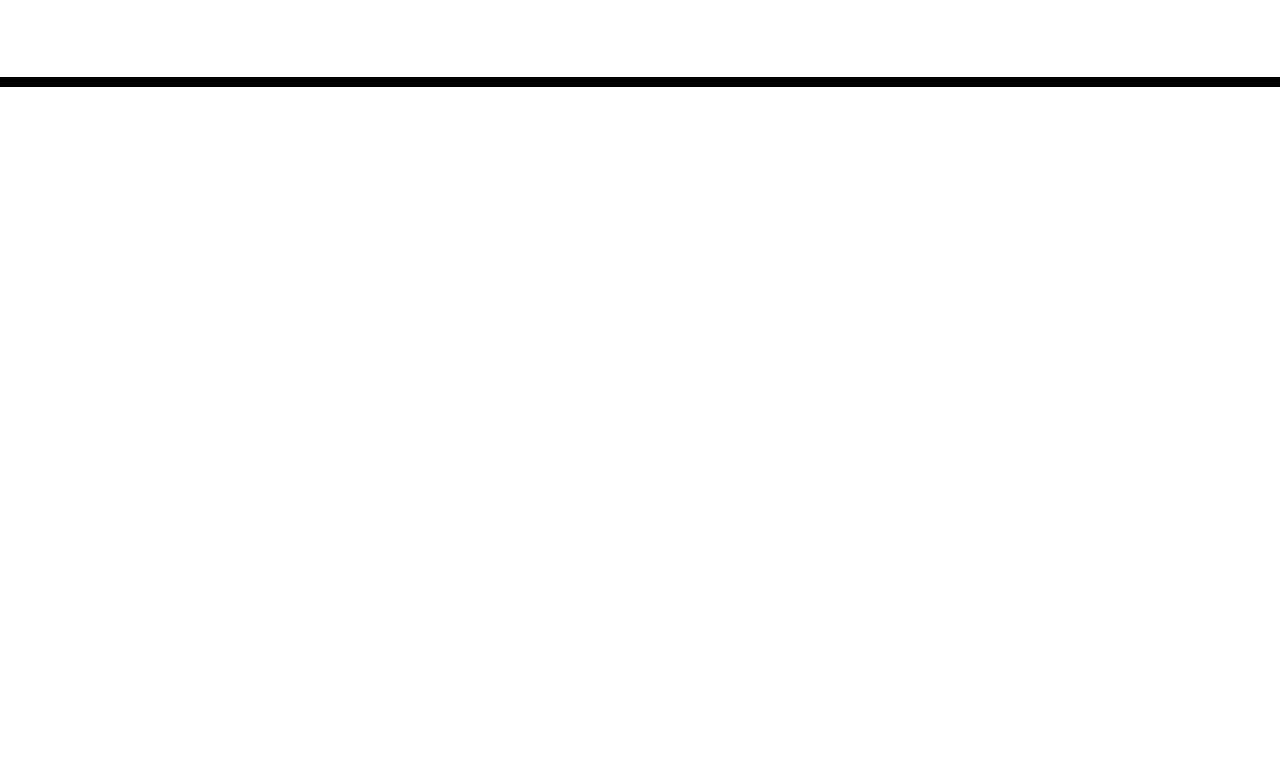
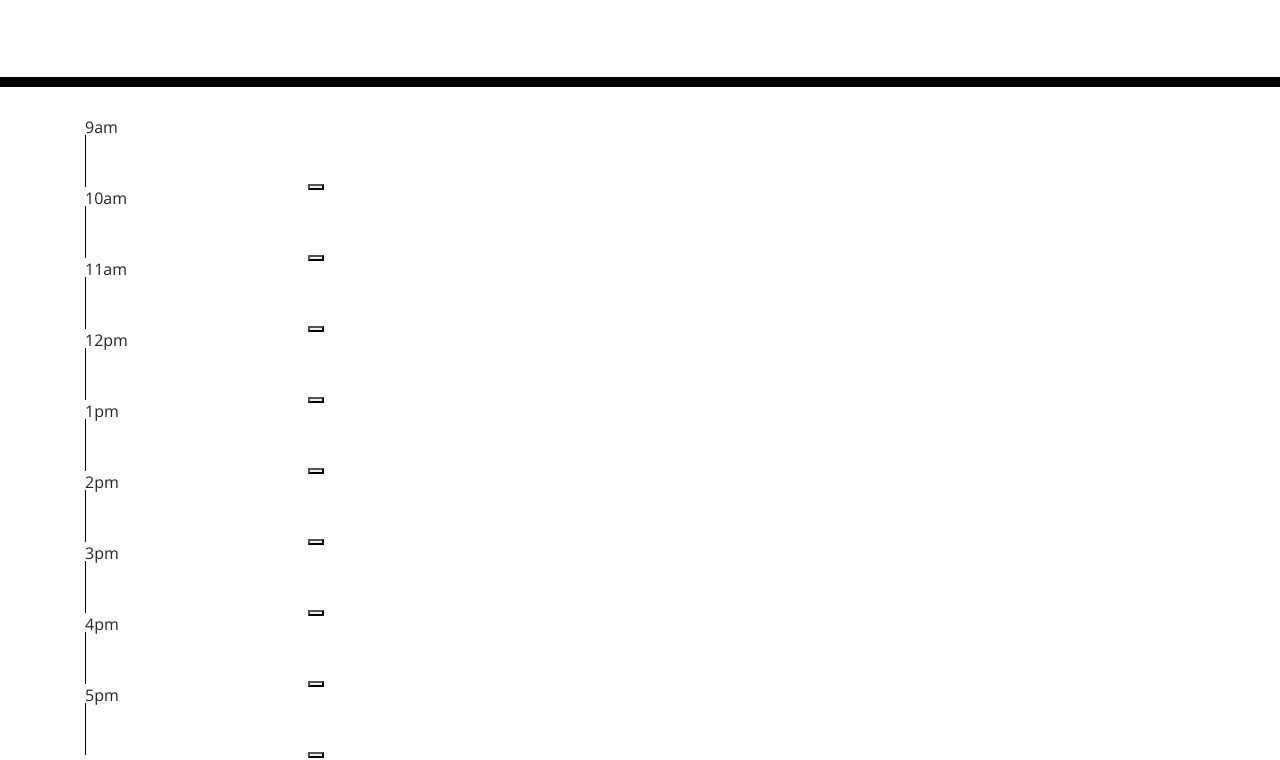
Before and after one commit to nrose19/workday-planner-challenge, a plain HTML site: page Develop/index.html in a window 1280 px wide. Shown: the part 181-941 px from the top of the page. Before the commit the page ends 800 px from the top, so only its background shows below. Drawn offline with nearby package versions, Linux system fonts and the light colour scheme.

Commit message:
added hour blocks within html

```diff
--- a/Develop/index.html
+++ b/Develop/index.html
@@ -28,8 +28,71 @@
       <p class="lead">A simple calendar app for scheduling your work day</p>
       <p id="currentDay" class="lead"></p>
     </header>
+
     <div class="container">
       <!-- Timeblocks go here -->
+      <section id="hourNine">
+        <div class="hourTitle"><span id="nineAM">9am</span></div>
+        <textarea class="hourTextArea"></textarea>
+        <button class="saveButton"></button>
+        <!-- will need to add some sort of section for lock or save emblem -->
+      </section>
+
+      <section id="hourTen">
+        <div class="hourTitle"><span id="tenAM">10am</span></div>
+        <textarea class="hourTextArea"></textarea>
+        <button class="saveButton"></button>
+        <!-- will need to add some sort of section for lock or save emblem -->
+      </section>
+
+      <section id="hourEleven">
+        <div class="hourTitle"><span id="elevenAM">11am</span></div>
+        <textarea class="hourTextArea"></textarea>
+        <button class="saveButton"></button>
+        <!-- will need to add some sort of section for lock or save emblem -->
+      </section>
+
+      <section id="hourTwelve">
+        <div class="hourTitle"><span id="twelvePM">12pm</span></div>
+        <textarea class="hourTextArea"></textarea>
+        <button class="saveButton"></button>
+        <!-- will need to add some sort of section for lock or save emblem -->
+      </section>
+
+      <section id="hourThirteen">
+        <div class="hourTitle"><span id="onePM">1pm</span></div>
+        <textarea class="hourTextArea"></textarea>
+        <button class="saveButton"></button>
+        <!-- will need to add some sort of section for lock or save emblem -->
+      </section>
+
+      <section id="hourFourteen">
+        <div class="hourTitle"><span id="twoPM">2pm</span></div>
+        <textarea class="hourTextArea"></textarea>
+        <button class="saveButton"></button>
+        <!-- will need to add some sort of section for lock or save emblem -->
+      </section>
+
+      <section id="hourFifteen">
+        <div class="hourTitle"><span id="threePM">3pm</span></div>
+        <textarea class="hourTextArea"></textarea>
+        <button class="saveButton"></button>
+        <!-- will need to add some sort of section for lock or save emblem -->
+      </section>
+
+      <section id="hourSixteen">
+        <div class="hourTitle"><span id="fourPM">4pm</span></div>
+        <textarea class="hourTextArea"></textarea>
+        <button class="saveButton"></button>
+        <!-- will need to add some sort of section for lock or save emblem -->
+      </section>
+
+      <section id="hourSeventeen">
+        <div class="hourTitle"><span id="fivePM">5pm</span></div>
+        <textarea class="hourTextArea"></textarea>
+        <button class="saveButton"></button>
+        <!-- will need to add some sort of section for lock or save emblem -->
+      </section>
     </div>
 
     <script src="https://cdnjs.cloudflare.com/ajax/libs/jquery/3.2.1/jquery.min.js"></script>
```
